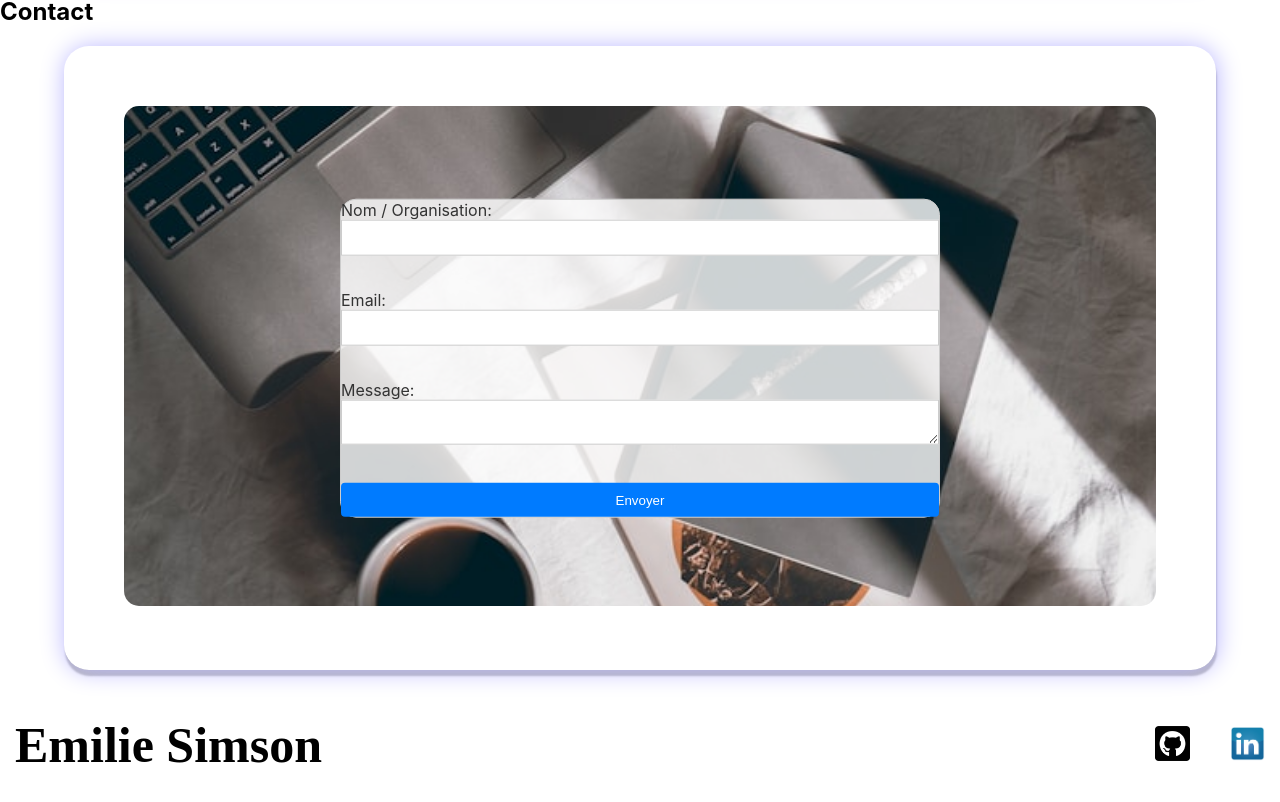
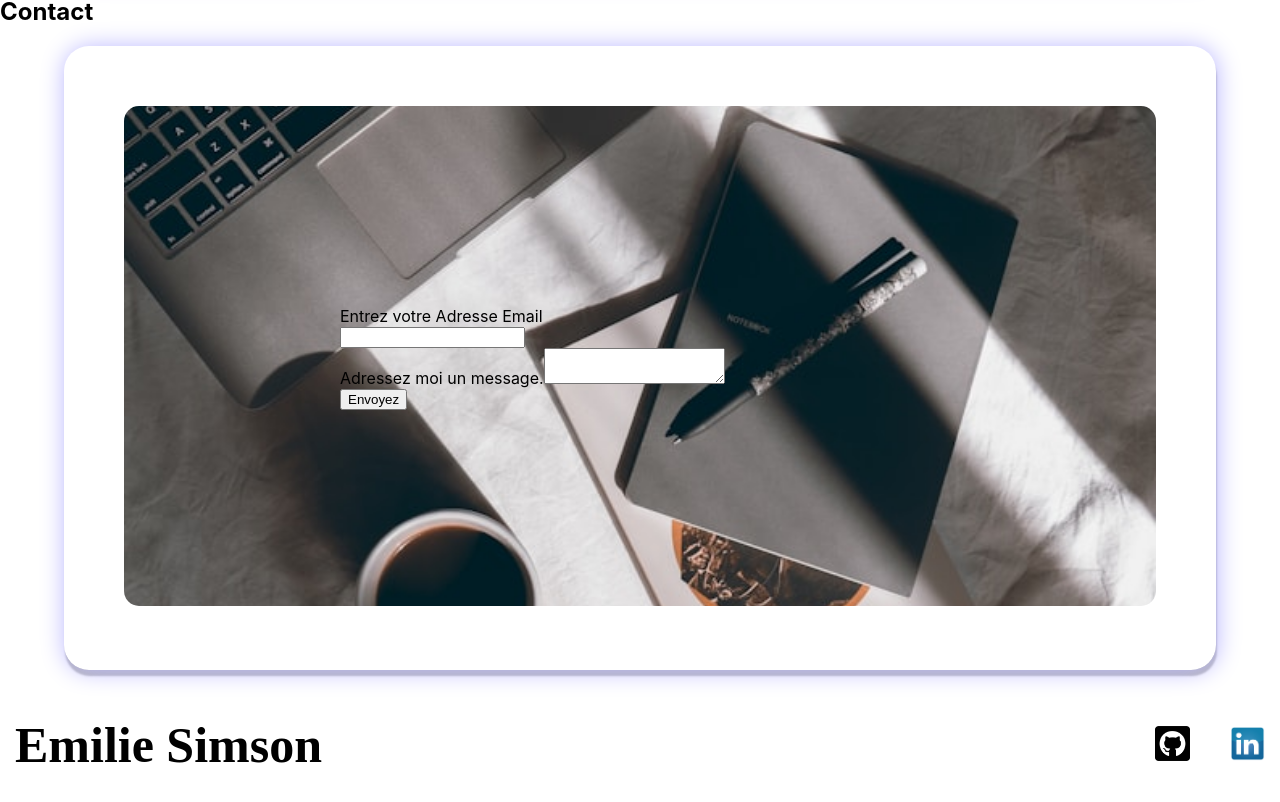
Before and after one commit to EmySim/portfolio-static, a React (Create React App) app: page /portfolio in a window 1280 px wide. Shown: the part 2705-3507 px from the top of the page. Built offline with nearby package versions, Linux system fonts and the light colour scheme; a web font is replaced by a local one.

Commit message:
contact email formspree

```diff
--- a/package.json
+++ b/package.json
@@ -13,6 +13,7 @@
   },
   "dependencies": {
     "@fontsource/cabin-sketch": "^5.0.19",
+    "@formspree/react": "^2.5.1",
     "@fortawesome/fontawesome-svg-core": "^6.5.2",
     "@fortawesome/free-brands-svg-icons": "^6.5.2",
     "@fortawesome/free-solid-svg-icons": "^6.5.2",
--- /dev/null
+++ b/src/components/Email/Email.jsx
@@ -0,0 +1,105 @@
+import React, { useState } from "react";
+import "./Email.css";
+import { useForm, ValidationError } from "@formspree/react";
+
+function EmailForm() {
+  const [state, handleSubmit] = useForm("xdknnael");
+  const [formValues, setFormValues] = useState({
+    email: "",
+    message: "",
+  });
+  const [error, setError] = useState("");
+
+  // Gérer les changements de saisie
+  const handleChange = (e) => {
+    const { name, value } = e.target;
+    setFormValues({
+      ...formValues,
+      [name]: value,
+    });
+  };
+
+  // Valider l'adresse email
+  const validateEmail = (email) => {
+    const emailRegex = /^[^\s@]+@[^\s@]+\.[^\s@]+$/;
+    return emailRegex.test(email);
+  };
+
+  // Gérer la soumission du formulaire
+  const handleFormSubmit = async (e) => {
+    e.preventDefault(); // Prévenir le comportement par défaut
+
+    // Validation des champs du formulaire
+    if (!formValues.email || !formValues.message) {
+      setError("Tous les champs sont requis");
+      return;
+    }
+
+    if (!validateEmail(formValues.email)) {
+        setError("Veuillez entrer une adresse email valide");
+        return;
+      }
+
+    setError(""); // Réinitialiser les erreurs
+
+    try {
+      const result = await handleSubmit(e);
+      if (result && result.succeeded) {
+        setFormValues({
+          email: "",
+          message: "",
+        });
+        alert("Message envoyé avec succès!");
+      } else {
+        setError("Une erreur s'est produite lors de l'envoi du message");
+      }
+    } catch (error) {
+      console.error("ʕ·͡ᴥ·ʔ﻿Error:", error);
+      setError(error.response?.data?.message || "Une erreur s'est produite lors de l'envoi du message");
+    }
+  };
+
+  return (
+    <form onSubmit={handleFormSubmit}>
+      {error && <div className="error">{error}</div>}
+      <div>
+        <label htmlFor="email">Entrez votre Adresse Email</label>
+      </div>
+
+      <div className="email">
+        <input
+          id="email"
+          type="email"
+          name="email"
+          value={formValues.email}
+          onChange={handleChange}
+        />
+        <ValidationError prefix="Email" field="email" errors={state.errors} />
+      </div>
+
+      <div>
+        <label htmlFor="message">Adressez moi un message.</label>
+        <textarea
+          id="message"
+          name="message"
+          value={formValues.message}
+          onChange={handleChange}
+        />
+        <ValidationError
+          prefix="Message"
+          field="message"
+          errors={state.errors}
+        />
+      </div>
+
+      <div>
+        <button type="submit" disabled={state.submitting}>
+          Envoyez
+        </button>
+        {state.succeeded && <p>Votre message a bien été envoyé.</p>}
+      </div>
+    </form>
+  );
+}
+
+export default EmailForm;
--- a/src/components/Form/Form.css
+++ /dev/null
@@ -1,56 +0,0 @@
-.contact-form {
-  display: flex;
-  flex-direction: column;
-  gap: 5px;
-}
-
-.form-content {
-display: flex;
-}
-
-form {
-  display: flex;
-  flex-direction: column;
-  gap: 10px;
-  max-width: 600px;
-  margin: auto;
-  background-color: rgba(255, 255, 255, 0.8); /* Fond semi-transparent */
-  border: 1px solid #ccc;
-  border-radius: 1em;
-}
-
-form div {
-  margin-bottom: 1em;
-}
-
-form label {
-  margin-bottom: .5em;
-  color: #333333;
-  display: block;
-}
-
-form input, form textarea {
-  border: 1px solid #CCCCCC;
-  padding: .5em;
-  font-size: 1em;
-  width: 100%;
-  box-sizing: border-box;
-}
-
-.button-form {
-  padding: 0.7em;
-  color: #fff;
-  background-color: #007BFF;
-  border: none;
-  border-radius: 0.3em;
-  cursor: pointer;
-}
-
-.button-form:hover {
-  background-color: #0056b3;
-}
-
-.error {
-  color: red;
-  margin-bottom: 1em;
-}
--- a/src/components/Form/Form.jsx
+++ /dev/null
@@ -1,94 +0,0 @@
-import React, { useState } from "react";
-import "./Form.css";
-import axios from "axios";
-
-const ContactForm = () => {
-  // 2. Gérer l'état du formulaire
-  const [formData, setFormData] = useState({
-    name: "",
-    email: "",
-    message: "",
-  });
-
-  const [error, setError] = useState("");
-
-  // Gérer les changements de saisie
-  const handleChange = (e) => {
-    const { name, value } = e.target;
-    setFormData((prevFormData) => ({
-      ...prevFormData,
-      [name]: value,
-    }));
-  };
-
-  // 3. Gérer la soumission du formulaire
-  const handleSubmit = async (e) => {
-    e.preventDefault();
-
-    // Validation simple
-    if (!formData.name || !formData.email || !formData.message) {
-      setError("Tous les champs sont requis");
-      return;
-    }
-
-    setError("");
-
-    try {
-      console.log("Envoi des données du formulaire:", formData);
-      const response = await axios.post("http://localhost:5000/api/contact", formData);
-      console.log("•͡˘㇁•͡˘Response du serveur:", response.data);
-
-      // Réinitialisation des champs du formulaire après une soumission réussie
-      setFormData({
-        name: "",
-        email: "",
-        message: "",
-      });
-      alert("Formulaire envoyé avec succès!");
-    } catch (error) {
-      console.error("ʕ·͡ᴥ·ʔ﻿Error:", error);
-      setError(error.response?.data?.message || "Une erreur s'est produite lors de l'envoi du formulaire");
-    }
-  };
-
-  return (
-    <form onSubmit={handleSubmit}>
-         {error && <div className="error">{error}</div>}
-      <div>
-        <label>
-          Nom / Organisation:
-          <input
-            type="text"
-            name="name"
-            value={formData.name}
-            onChange={handleChange}
-          />
-        </label>
-      </div>
-      <div>
-        <label>
-          Email:
-          <input
-            type="email"
-            name="email"
-            value={formData.email}
-            onChange={handleChange}
-          />
-        </label>
-      </div>
-      <div>
-        <label>
-          Message:
-          <textarea
-            name="message"
-            value={formData.message}
-            onChange={handleChange}
-          />
-        </label>
-      </div>
-      <button className="button-form" type="submit">Envoyer</button>
-    </form>
-  );
-};
-
-export default ContactForm;
--- a/src/pages/Portfolio/Portfolio.jsx
+++ b/src/pages/Portfolio/Portfolio.jsx
@@ -5,7 +5,7 @@ import Header from "../../components/Header/Header.jsx";
 import Banner from "../../components/Banner/Banner.jsx";
 import Sticker from "../../components/Sticker/Sticker.jsx";
 import Card from "../../components/Card/Card.jsx";
-import ContactForm from "../../components/Form/Form.jsx";
+import Email from "../../components/Email/Email.jsx";
 import Footer from "../../components/Footer/Footer.jsx";
 //data json
 import projetsData from "../../data/projets.json";
@@ -48,18 +48,16 @@ const Portfolio = () => {
       />
 
       <div className="main-container">
-      <Banner pageTitle="Portfolio" />
+        <Banner pageTitle="Portfolio" />
 
         <div className="profil-container" ref={aboutRef} id="About">
           <h2>A propos de moi</h2>
           <div className="profil-content">
             <div className="about-container">
-            <div className="profil-description">
+              <div className="profil-description">
                 {profilData[0] && profilData[0].description ? (
                   profilData[0].description.map((line, index) => (
-                    <p key={index}>
-                      {formatDescription(line)}
-                    </p>
+                    <p key={index}>{formatDescription(line)}</p>
                   ))
                 ) : (
                   <p>No description available</p>
@@ -112,7 +110,7 @@ const Portfolio = () => {
               <div className="form-background">
                 <img src={imageForm} alt="Ordinateur" />
                 <div className="form-overlay">
-                  <ContactForm />
+                  <Email />
                 </div>
               </div>
             </div>
--- a/src/pages/Routes.js
+++ b/src/pages/Routes.js
@@ -10,7 +10,7 @@ const routes = [
     element: <Navigate to="/portfolio" replace />
   },
   {
-    path: "/portfolio",
+    path: "//portfolio",
     element: (
       <>
         <ScrollTop />
```
Also changed, not shown: src/components/Email/Email.css (added), 1 other file (tests, documents, lock files or other folders).
